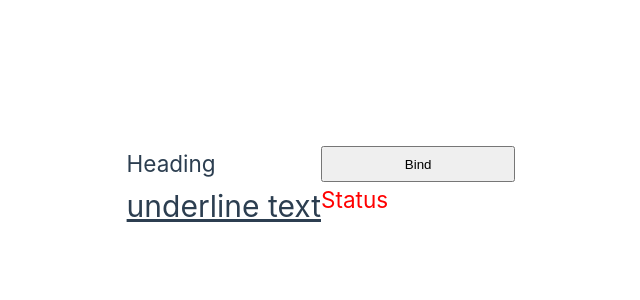
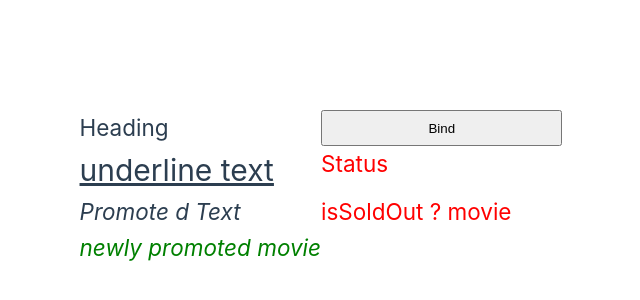
Before and after one commit to Rahatul99/Hello-vue, a Vue app in the folder hello-world/: page / in a window 1280 px wide. Shown: the part 212-512 px from the top of the page, without its empty margins (319-959 px from the left). Built offline with nearby package versions, Linux system fonts and the light colour scheme.

Commit message:
Binding Styles

```diff
--- a/hello-world/src/App.vue
+++ b/hello-world/src/App.vue
@@ -5,7 +5,10 @@ export default {
     return{
       headingId: "heading",
       isDisabled: false,
-      status: "danger"
+      status: "danger",
+      isPromoted: true,
+      isNew: false,
+      isSoldOut: true
     }
   }
 }
@@ -17,6 +20,11 @@ export default {
   <h1 class="underline">underline text</h1>
   <!-- dynamic class property is below -->
   <h2 v-bind:class="status">Status</h2>
+  <h2 v-bind:class="isPromoted && 'promoted'">Promote d Text</h2>
+  <h2 v-bind:class="isSoldOut ? 'sold-out' : 'new'">isSoldOut ? movie</h2>
+  <h2 v-bind:class="['new', 'promoted']">newly promoted movie</h2>
+
+  <h2 v-bind:class="[isPromoted && 'promoted', isSoldOut ? 'sold-out' : 'new']"></h2>
 </template>
 
 <style scoped>
@@ -24,6 +32,12 @@ header {
   line-height: 1.5;
 }
 
+.new{
+  color: green;
+}
+.sold-out{
+  color: red
+}
 .logo {
   display: block;
   margin: 0 auto 2rem;
@@ -33,6 +47,9 @@ header {
 }
 .underline{
   text-decoration: underline ;
+}
+.promoted{
+  font-style: italic;
 }
 
 @media (min-width: 1024px) {
```
